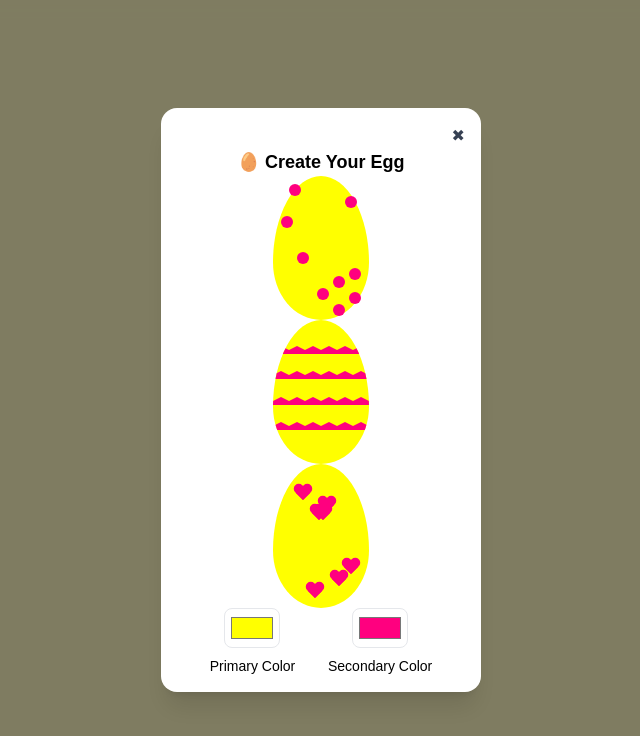
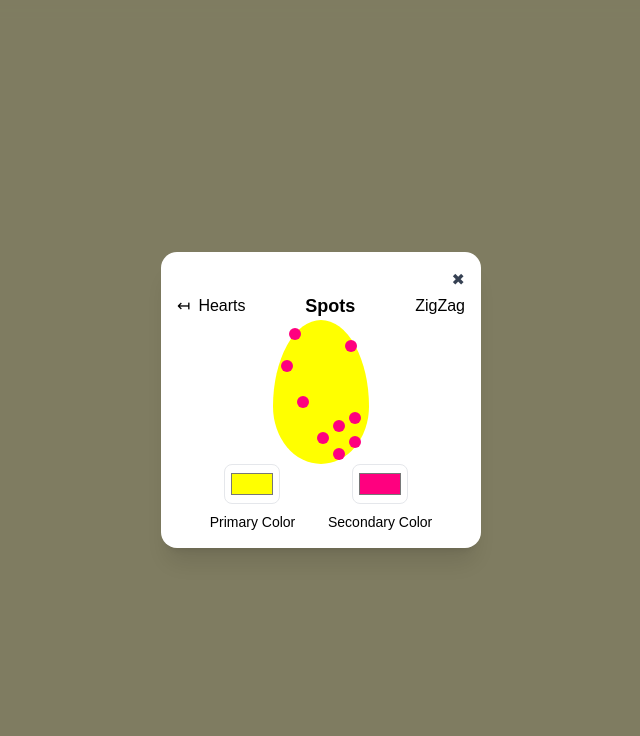
Before and after one commit to Alexander-Bokedal/easter-jam, a Next.js app: page / in a window 1280 px wide. Both pictures are taken after a click on the button "Create Egg". Shown: the top 736 px of the page, without its empty margins (319-959 px from the left). Built offline with nearby package versions, Linux system fonts and the light colour scheme.

Commit message:
moved jsx components to seperate files

```diff
--- /dev/null
+++ b/src/components/ColorPickers.tsx
@@ -0,0 +1,43 @@
+import { Egg } from "@/types/types"
+type Props = {
+
+	currentEgg: Egg,
+	updateEgg: (egg: Partial<Egg>) => void,
+
+}
+
+export const PrimaryPicker = ({ currentEgg, updateEgg }: Props) => {
+	return (
+		<div className="flex flex-col items-center">
+			<input
+				type="color"
+				id="primary-color"
+				className="p-1 h-10 w-14 block border border-gray-200 cursor-pointer rounded-lg"
+				value={currentEgg.primaryColor}
+				onChange={(e) => updateEgg({ primaryColor: e.target.value })} />
+			<label htmlFor="primary-color" className="block text-sm font-medium mt-2">
+				Primary Color
+			</label>
+
+		</div>
+	)
+}
+
+export const SecondaryPicker = ({ currentEgg, updateEgg }: Props) => {
+	return (
+
+		<div className="flex flex-col items-center">
+			<input
+				type="color"
+				id="secondary-color"
+				className="p-1 h-10 w-14 block border border-gray-200 cursor-pointer rounded-lg"
+				value={currentEgg.secondaryColor}
+				onChange={(e) => updateEgg({ secondaryColor: e.target.value })}
+			/>
+
+			<label htmlFor="secondary-color" className="block text-sm font-medium mt-2 ">
+				Secondary Color
+			</label>
+		</div>
+	)
+}
--- a/src/components/Modal.tsx
+++ b/src/components/Modal.tsx
@@ -1,26 +1,26 @@
 'use client';
-
-import { useState } from "react";
+import { useReducer } from "react";
 import SpotEgg from "./SpotEgg";
 import ZigZagEgg from "./ZigZagEgg";
 import HeartEgg from "./HeartEgg";
+import { Egg } from "@/types/types";
+import { NextButton } from "./NextButton";
+import { PrevButton } from "./PrevButton";
+import { PrimaryPicker, SecondaryPicker } from "./ColorPickers";
 type ModalProps = {
 	isOpen: boolean;
 	onCloseAction: () => void;
 };
 
 export default function Modal({ isOpen, onCloseAction }: ModalProps) {
-	if (!isOpen) return null; // Hide modal when not open
-
-	const [primaryColor, setPrimaryColor] = useState('#FFFF00');
-	const [secondaryColor, setSecondaryColor] = useState('#FF007F');
-	const handlePrimaryColorChange = (event: React.ChangeEvent<HTMLInputElement>) => {
-		setPrimaryColor(event.target.value);
-	};
-
-	const handleSecondaryColorChange = (event: React.ChangeEvent<HTMLInputElement>) => {
-		setSecondaryColor(event.target.value);
-	};
+	if (!isOpen) return null;
+	const [currentEgg, updateEgg] = useReducer(
+		(prev: Egg, next: Partial<Egg>) => {
+			const newEgg = { ...prev, ...next }
+			return newEgg
+		},
+		{ selected: 'Spots', value: ['Spots', 'ZigZag', 'Hearts'], primaryColor: '#FFFF00', secondaryColor: '#FF007F' }
+	)
 
 	return (
 		<div className="fixed inset-0 flex items-center justify-center bg-black/50 backdrop-blur-sm" onClick={onCloseAction}>
@@ -31,37 +31,20 @@ export default function Modal({ isOpen, onCloseAction }: ModalProps) {
 				>
 					✖
 				</button>
-				<h2 className="text-lg font-bold self-center">🥚 Create Your Egg</h2>
+				<div className="flex flex-row justify-between items-center">
+					<PrevButton currentEgg={currentEgg} updateEgg={updateEgg} />
+					<h2 className="text-lg font-bold self-center"> {currentEgg.selected}</h2>
+					<NextButton currentEgg={currentEgg} updateEgg={updateEgg} />
+				</div>
+				{currentEgg.selected === 'Spots' && <SpotEgg primaryColor={currentEgg.primaryColor} secondaryColor={currentEgg.secondaryColor} />}
+				{currentEgg.selected === 'ZigZag' && <ZigZagEgg primaryColor={currentEgg.primaryColor} secondaryColor={currentEgg.secondaryColor} />}
+				{currentEgg.selected === 'Hearts' && <HeartEgg primaryColor={currentEgg.primaryColor} secondaryColor={currentEgg.secondaryColor} />}
 
-				<SpotEgg primaryColor={primaryColor} secondaryColor={secondaryColor} />
-				<ZigZagEgg primaryColor={primaryColor} secondaryColor={secondaryColor} />
-				<HeartEgg primaryColor={primaryColor} secondaryColor={secondaryColor} />
 				<div className="flex justify-evenly" >
-					<div className="flex flex-col items-center">
-						<input
-							type="color"
-							id="primary-color"
-							className="p-1 h-10 w-14 block border border-gray-200 cursor-pointer rounded-lg"
-							value={primaryColor}
-							onChange={handlePrimaryColorChange} />
-						<label htmlFor="primary-color" className="block text-sm font-medium mt-2">
-							Primary Color
-						</label>
+					<PrimaryPicker currentEgg={currentEgg} updateEgg={updateEgg} />
 
-					</div>
-					<div className="flex flex-col items-center">
-						<input
-							type="color"
-							id="secondary-color"
-							className="p-1 h-10 w-14 block border border-gray-200 cursor-pointer rounded-lg"
-							value={secondaryColor}
-							onChange={handleSecondaryColorChange}
-						/>
+					<SecondaryPicker currentEgg={currentEgg} updateEgg={updateEgg} />
 
-						<label htmlFor="secondary-color" className="block text-sm font-medium mt-2 ">
-							Secondary Color
-						</label>
-					</div>
 				</div>
 			</div>
 		</div>
--- /dev/null
+++ b/src/components/NextButton.tsx
@@ -0,0 +1,22 @@
+
+
+import { Egg } from "@/types/types";
+type Props = {
+	currentEgg: Egg,
+	updateEgg: (egg: Partial<Egg>) => void;
+}
+export const NextButton = ({ currentEgg, updateEgg }: Props) => {
+	return (
+
+		<button
+			className="cursor-pointer"
+			onClick={() => {
+				const currentIndex = currentEgg.value.indexOf(currentEgg.selected);
+				const nextIndex = (currentIndex + 1) % currentEgg.value.length;
+				updateEgg({ selected: currentEgg.value[nextIndex] });
+			}}
+		>
+			{currentEgg.value[(currentEgg.value.indexOf(currentEgg.selected) + 1) % currentEgg.value.length]}
+		</button>
+	)
+}
--- /dev/null
+++ b/src/components/PrevButton.tsx
@@ -0,0 +1,23 @@
+
+import { Egg } from "@/types/types";
+type Props = {
+	currentEgg: Egg,
+	updateEgg: (egg: Partial<Egg>) => void;
+}
+export const PrevButton = ({ currentEgg, updateEgg }: Props) => {
+
+	return (
+		<button
+			className="cursor-pointer"
+			onClick={() => {
+				const currentIndex = currentEgg.value.indexOf(currentEgg.selected);
+				const nextIndex = (currentIndex - 1 + currentEgg.value.length) % currentEgg.value.length;
+				updateEgg({ selected: currentEgg.value[nextIndex] });
+			}}
+		>
+			<div className="flex">
+				<div className="mr-2">↤ </div>{currentEgg.value[(currentEgg.value.indexOf(currentEgg.selected) - 1 + currentEgg.value.length) % currentEgg.value.length]}
+			</div>
+		</button>
+	)
+}
--- /dev/null
+++ b/src/types/types.tsx
@@ -0,0 +1,7 @@
+
+export type Egg = {
+	selected: string,
+	value: string[],
+	primaryColor: string,
+	secondaryColor: string,
+}
```
